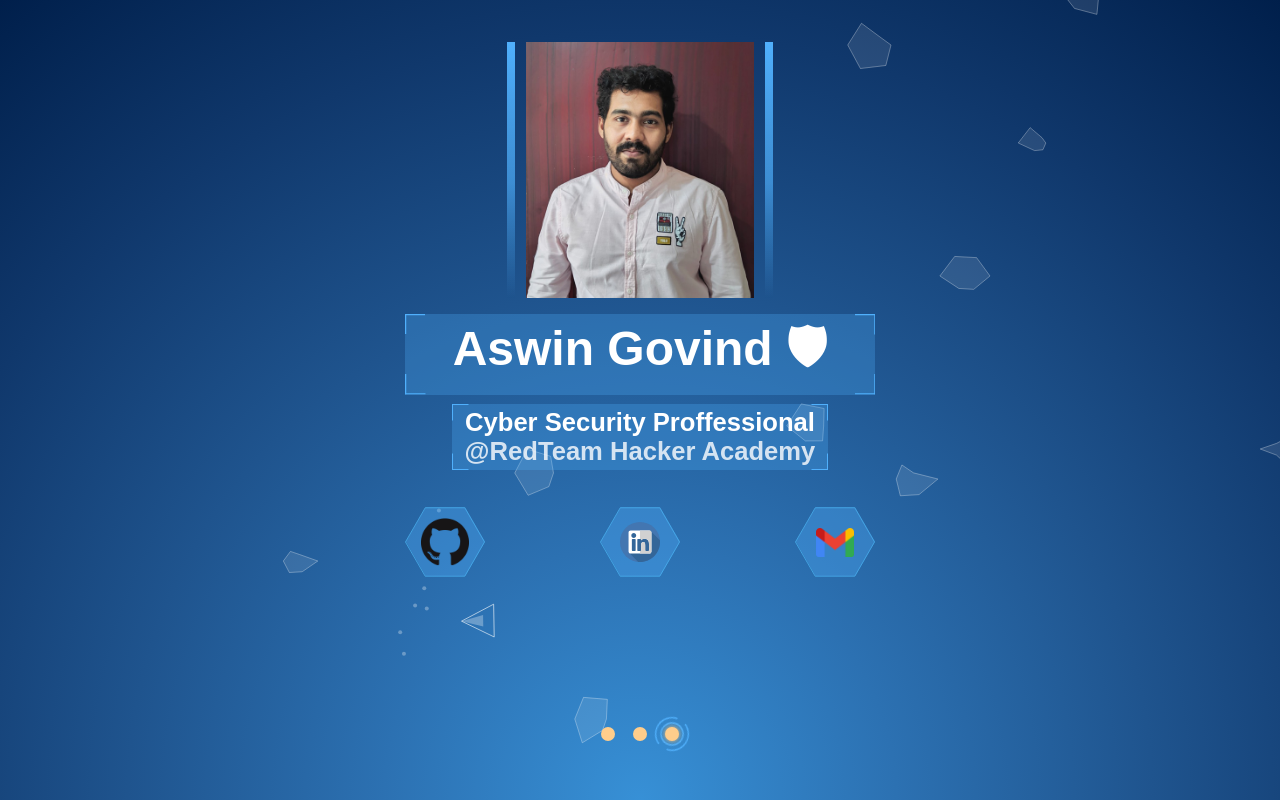
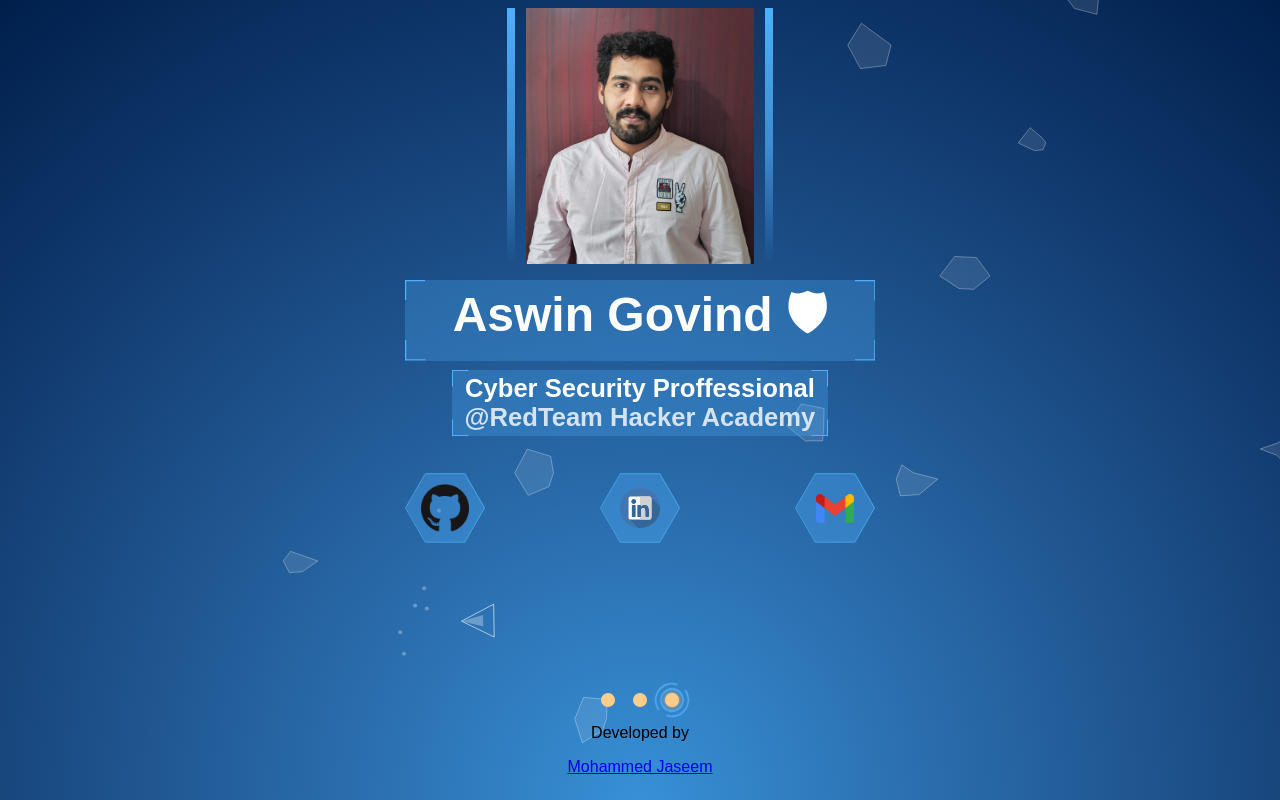
Before and after one commit to Mohammedjaseem/aswin-web, a plain HTML site: page index.html in a window 1280 px wide. Drawn offline with Linux system fonts and the light colour scheme; a web font is replaced by a local one.

Commit message:
added meta tages
meta update

```diff
--- a/index.html
+++ b/index.html
@@ -3,6 +3,8 @@
 
 <head>
     <meta charset="UTF-8">
+    <meta name="description" content="Cyber Security Researcher, Cyber Security Trainer,Bug Bounty Hunter, Certified Penetration Tester, And all Teaching Is My Happiness.">
+    <meta name="keywords" content="Aswin Govid, Jaseem Tp">
     <meta name="viewport" content="width=device-width, initial-scale=1.0">
     <meta http-equiv="X-UA-Compatible" content="ie=edge">
     <link rel="preconnect" href="https://fonts.gstatic.com/">
@@ -121,6 +123,9 @@
                 <div class="indicator-dot glow"></div>
             </div>
         </div>
+        Developed by
+        <a href="https://jaseem.tech/">
+            <p>Mohammed Jaseem</a>
     </div>
     <script type="text/javascript" src="scripts/utils.js"></script>
     <script type="text/javascript" src="scripts/dot.js"></script>
```
